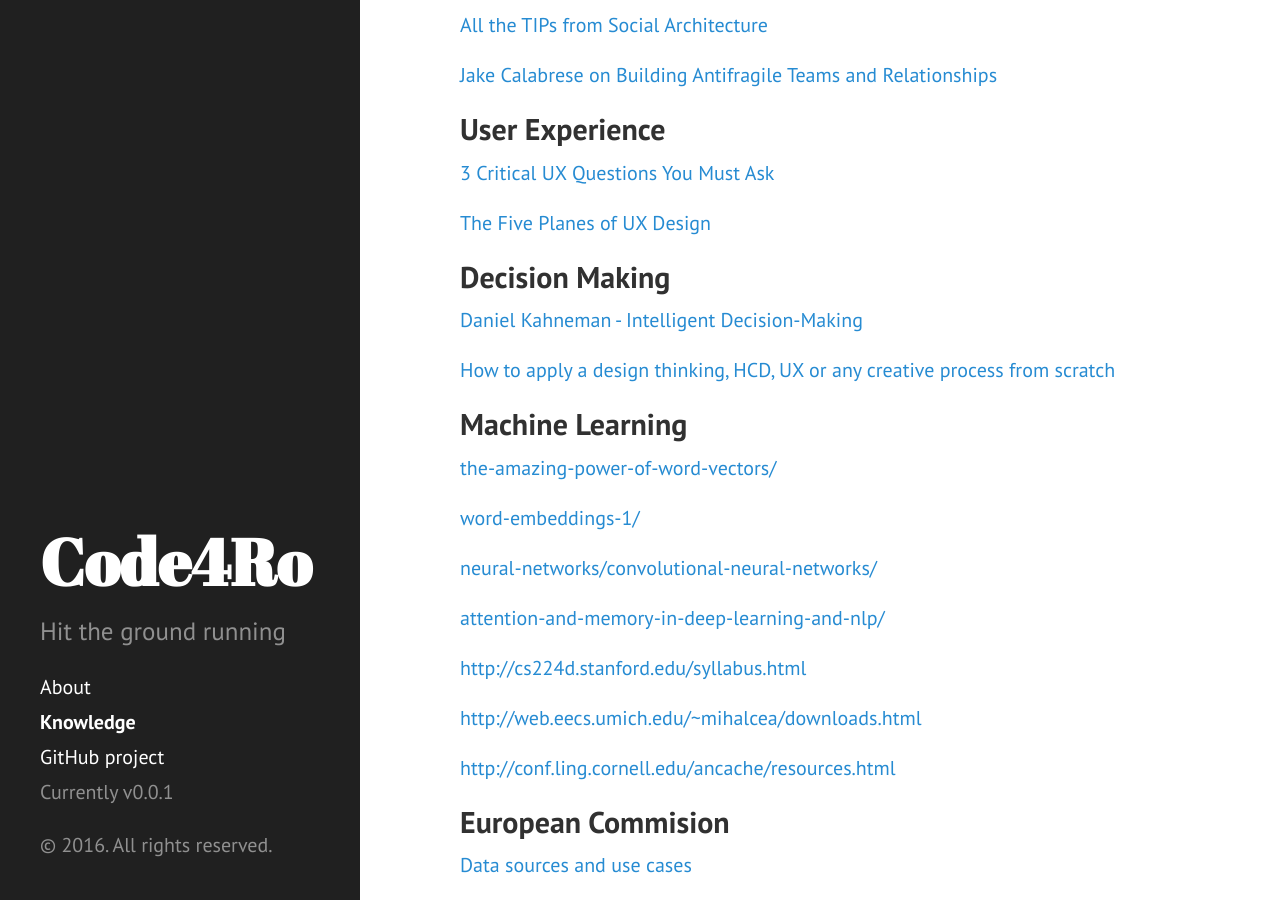
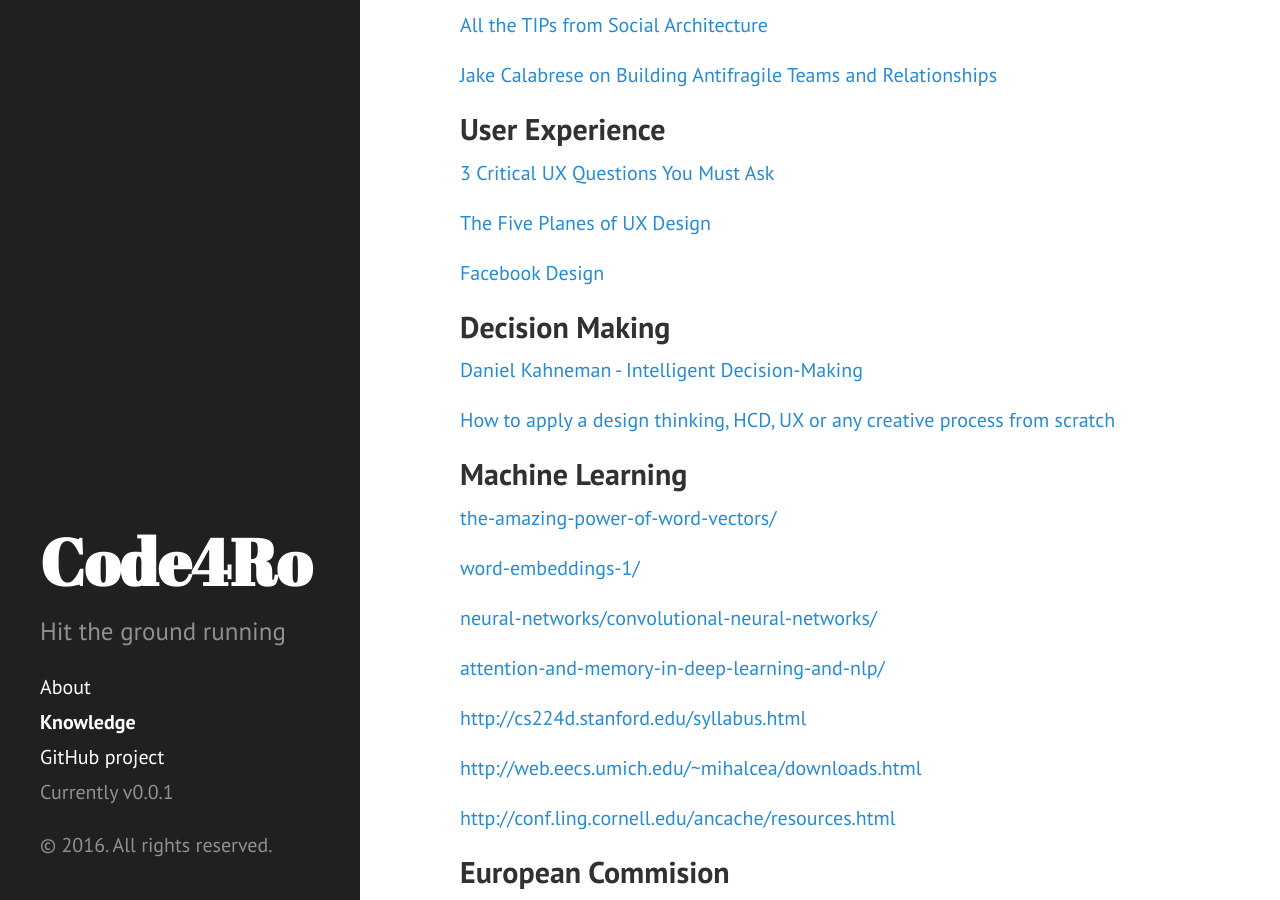
Before and after one commit to code4romania/knowledge, a Jekyll site: the page built from docs/index.md, in a window 1280 px wide and 900 px high, scrolled down 906 px. Built offline with Jekyll 4.4.1, drawn with Linux system fonts in a browser that asks for light colours; the list of posts is cut into pages by our own code.

Commit message:
added Facebook Design

```diff
--- a/docs/index.md
+++ b/docs/index.md
@@ -48,6 +48,7 @@ This is a curated list of links to interesting information.
 
 [The Five Planes of UX Design](http://www.belatrixsf.com/whitepapers/the-five-planes-of-ux-design/)
 
+[Facebook Design](http://facebook.design/)
 
 <a name="decision"/>
 
```
